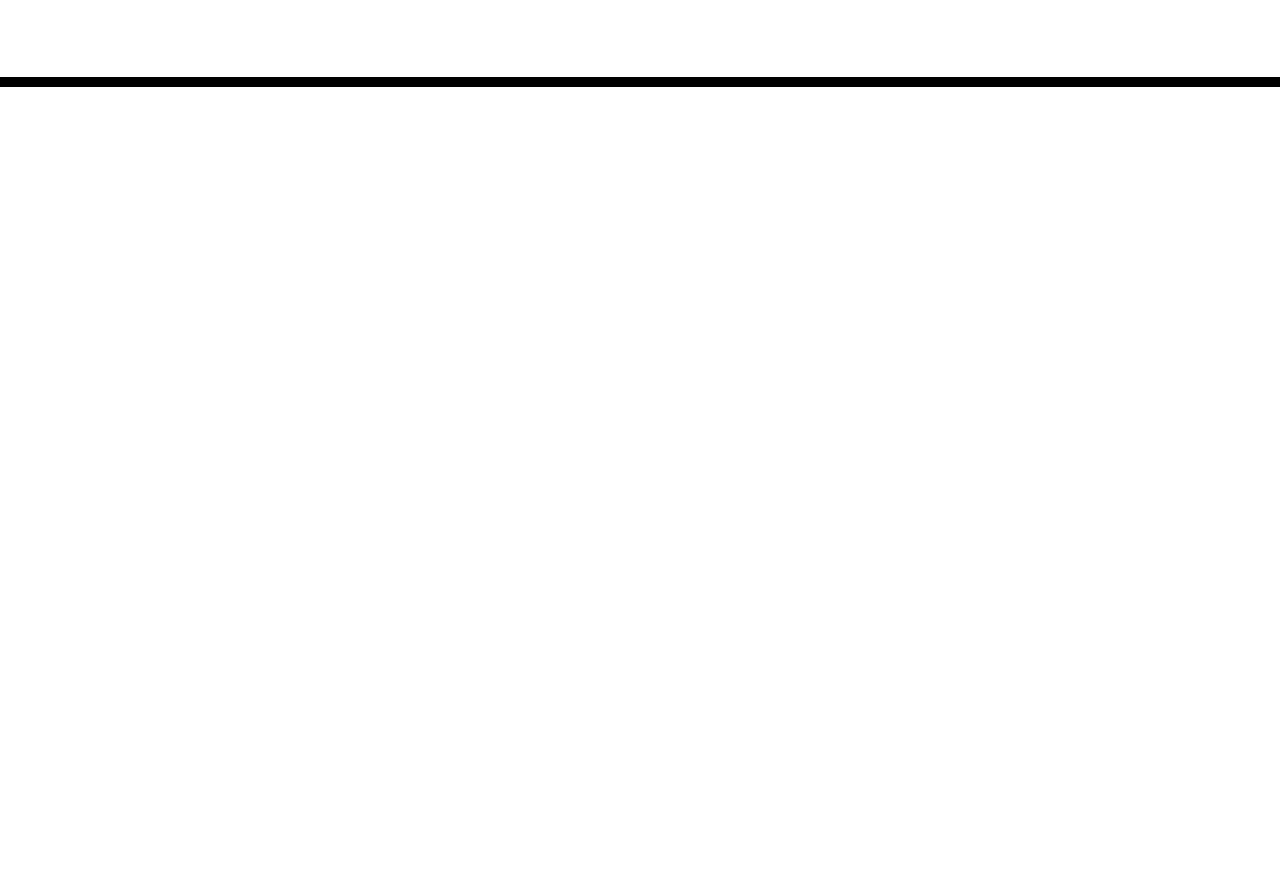
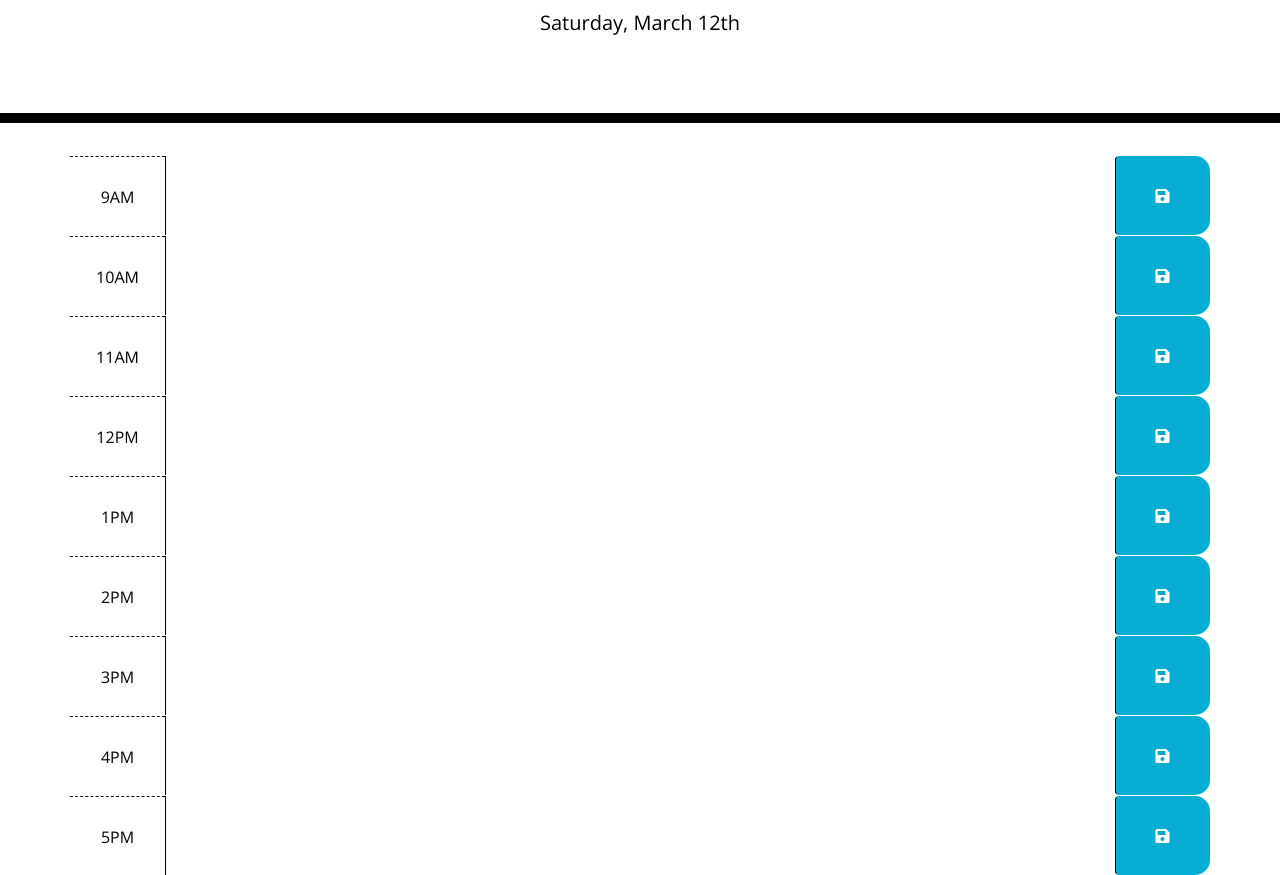
Before and after one commit to sarahringwood/work-day-scheduler, a plain HTML site: page index.html in a window 1280 px wide. Shown: the part 181-1056 px from the top of the page. Before the commit the page ends 800 px from the top, so only its background shows below. Drawn offline with nearby package versions, Linux system fonts and the light colour scheme; files that its build step writes are made by us from their sources.

Commit message:
add readme, today's date, time blocks

```diff
--- a/assets/js/script.js
+++ b/assets/js/script.js
@@ -0,0 +1,2 @@
+var rightNow = moment().format("dddd, MMMM Do");
+$("#currentDay").append(rightNow);
--- a/index.html
+++ b/index.html
@@ -18,7 +18,7 @@
       href="https://fonts.googleapis.com/css?family=Open+Sans&display=swap"
       rel="stylesheet"
     />
-    <link rel="stylesheet" href="style.css" />
+    <link rel="stylesheet" href="./assets/css/style.css" />
     <title>Work Day Scheduler</title>
   </head>
 
@@ -28,11 +28,84 @@
       <p class="lead">A simple calendar app for scheduling your work day</p>
       <p id="currentDay" class="lead"></p>
     </header>
+    <!-- Timeblocks go here -->
     <div class="container">
-      <!-- Timeblocks go here -->
+        <div id="hour-9" class="row time-block">
+          <div class="col-md-1 hour">
+            9AM
+          </div>
+          <textarea class="col-md-10 description"></textarea>
+          <button class="btn saveBtn col-md-1"><i class="fas fa-save"></i></button>
+      </div>
+
+      <div id="hour-10" class="row time-block">
+        <div class="col-md-1 hour">
+          10AM
+        </div>
+        <textarea class="col-md-10 description"></textarea>
+        <button class="btn saveBtn col-md-1"><i class="fas fa-save"></i></button>
+      </div>
+
+      <div id="hour-11" class="row time-block">
+        <div class="col-md-1 hour">
+          11AM
+        </div>
+        <textarea class="col-md-10 description"></textarea>
+        <button class="btn saveBtn col-md-1"><i class="fas fa-save"></i></button>
+      </div>
+
+      <div id="hour-12" class="row time-block">
+        <div class="col-md-1 hour">
+          12PM
+        </div>
+        <textarea class="col-md-10 description"></textarea>
+        <button class="btn saveBtn col-md-1"><i class="fas fa-save"></i></button>
+      </div>
+
+      <div id="hour-13" class="row time-block">
+        <div class="col-md-1 hour">
+          1PM
+        </div>
+        <textarea class="col-md-10 description"></textarea>
+        <button class="btn saveBtn col-md-1"><i class="fas fa-save"></i></button>
+      </div>
+
+      <div id="hour-14" class="row time-block">
+        <div class="col-md-1 hour">
+          2PM
+        </div>
+        <textarea class="col-md-10 description"></textarea>
+        <button class="btn saveBtn col-md-1"><i class="fas fa-save"></i></button>
+      </div>
+
+      <div id="hour-15" class="row time-block">
+        <div class="col-md-1 hour">
+          3PM
+        </div>
+        <textarea class="col-md-10 description"></textarea>
+        <button class="btn saveBtn col-md-1"><i class="fas fa-save"></i></button>
+      </div>
+
+      <div id="hour-16" class="row time-block">
+        <div class="col-md-1 hour">
+          4PM
+        </div>
+        <textarea class="col-md-10 description"></textarea>
+        <button class="btn saveBtn col-md-1"><i class="fas fa-save"></i></button>
+      </div>
+
+      <div id="hour-17" class="row time-block">
+        <div class="col-md-1 hour">
+          5PM
+        </div>
+        <textarea class="col-md-10 description"></textarea>
+        <button class="btn saveBtn col-md-1"><i class="fas fa-save"></i></button>
+      </div>
+
     </div>
 
     <script src="https://code.jquery.com/jquery-3.4.1.min.js"></script>
     <script src="https://cdnjs.cloudflare.com/ajax/libs/moment.js/2.24.0/moment.min.js"></script>
+    <script src="./assets/js/script.js"></script>
   </body>
 </html>
```
Also changed, not shown: 1 other file.
